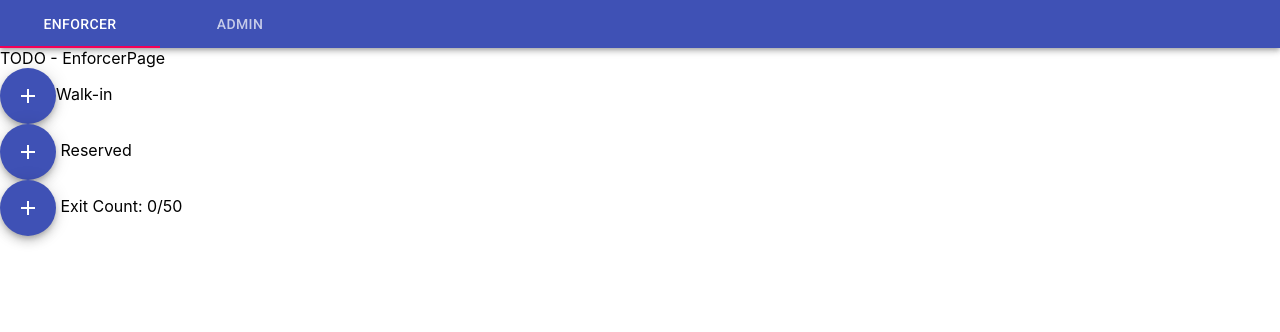
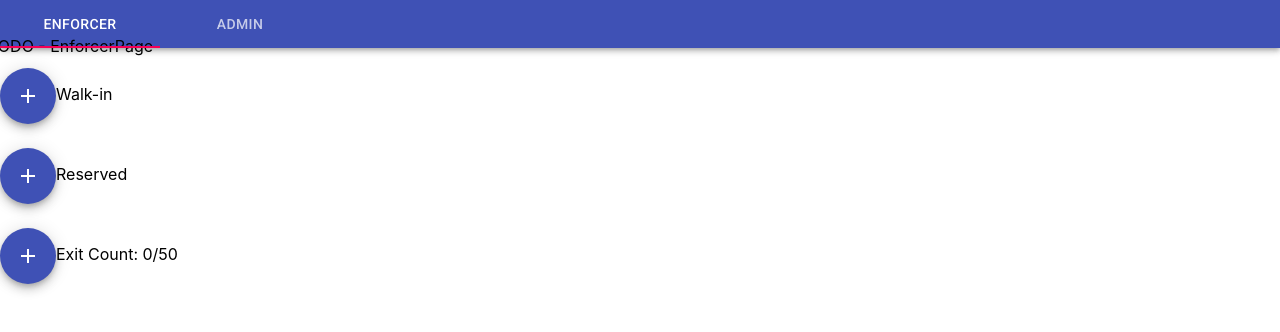
Before and after one commit to flashgordonion/distancy-admin-client, a React (Create React App) app: page / in a window 1280 px wide. Shown: the top 332 px of the page. Built offline with nearby package versions, Linux system fonts and the light colour scheme.

Commit message:
styling update

```diff
--- a/src/Pages/EnforcerPage.js
+++ b/src/Pages/EnforcerPage.js
@@ -14,9 +14,14 @@ const EnforcerPage = (props) => {
   }
 
   return (
-    <Grid container={true} direction='column' align='left'>
+    <Grid
+      container
+      direction='column'
+      align='left'
+      spacing={3}
+    >
       TODO - EnforcerPage
-      <Grid item={true}>
+      <Grid item>
         <Fab
           onClick={handlePlusClick}
           color="primary"
@@ -26,23 +31,25 @@ const EnforcerPage = (props) => {
         </Fab>
         Walk-in
       </Grid>
-      <Grid item={true}>
+      <Grid item>
         <Fab
           onClick={handlePlusClick}
           color="primary"
           aria-label="add"
         >
           <AddIcon/>
-      </Fab> Reserved
+        </Fab>
+        Reserved
       </Grid>
-      <Grid item={true}>
+      <Grid item>
         <Fab
           onClick={handleMinusClick}
           color="primary"
           aria-label="add"
         >
           <AddIcon/>
-      </Fab> Exit
+        </Fab>
+        Exit
         Count: {count}/50
       </Grid>
     </Grid>
```
Lines whose indentation alone changed are shown as unchanged.
